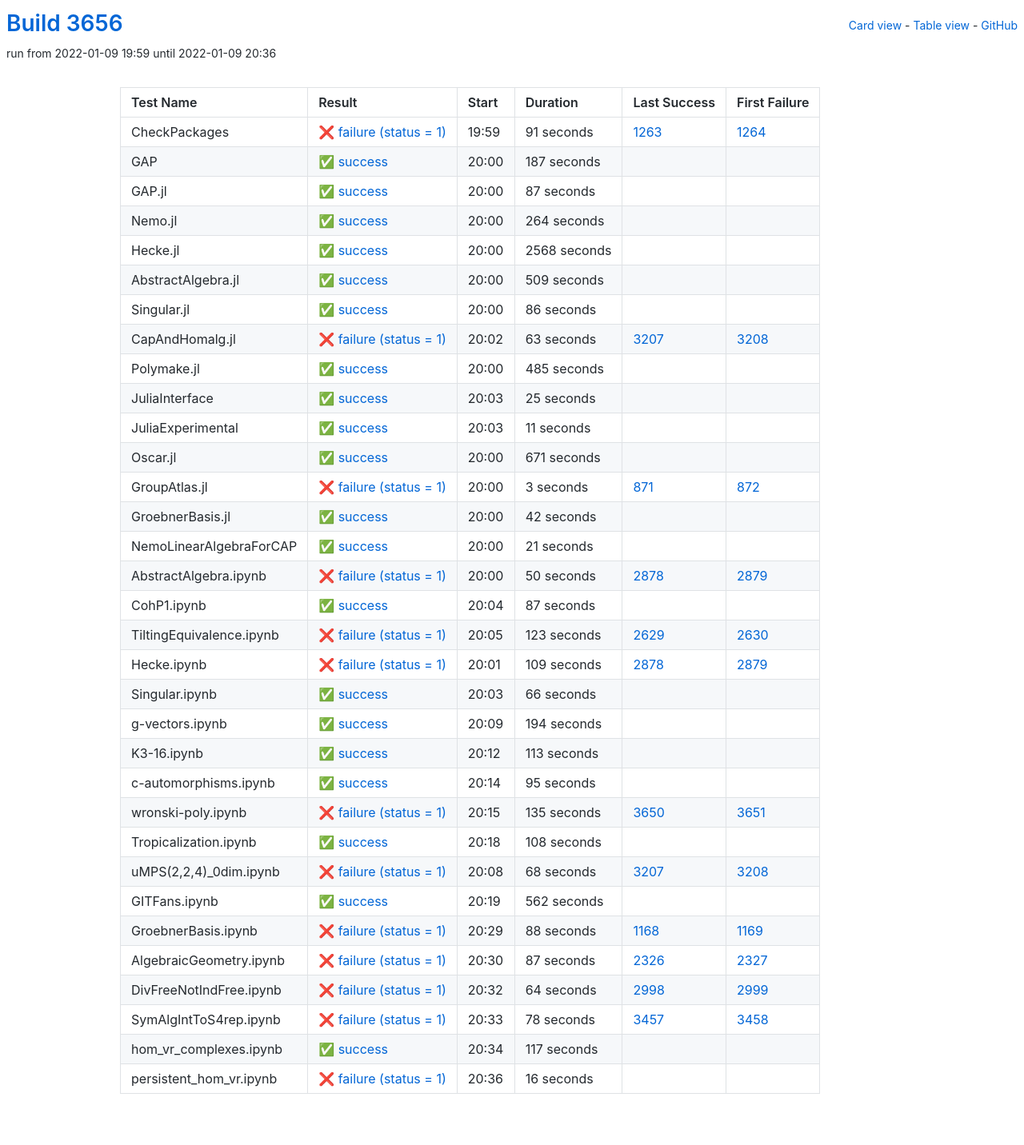
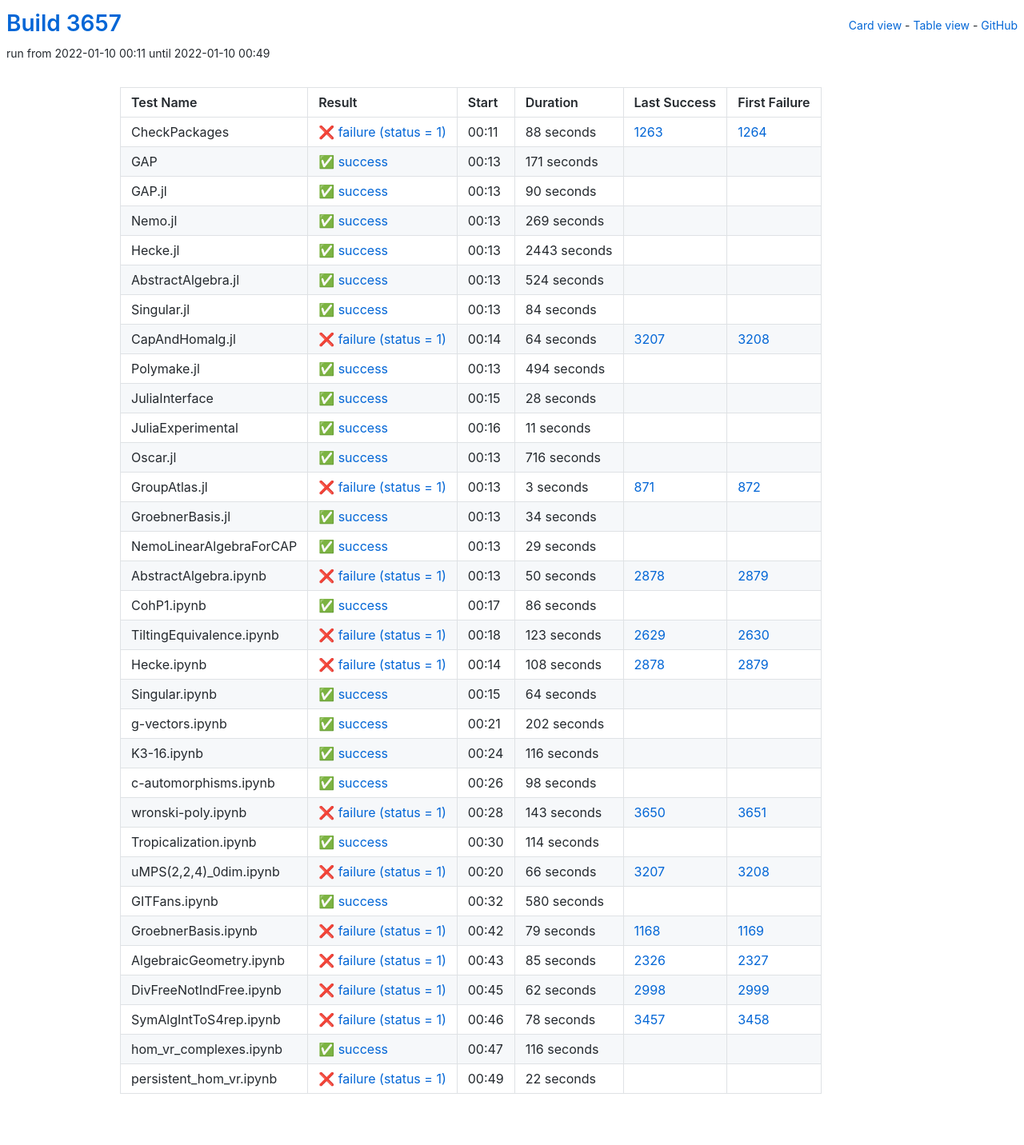
Before and after one commit to oscar-system/oscar-ci-status-stable, a Jekyll site: the page built from table.html, in a window 1280 px wide. Shown: the whole page at 80% size. Built offline with Jekyll 4.4.1, drawn with Linux system fonts in a browser that asks for light colours.

Commit message:
Build #3657

```diff
--- a/_data/ci.yml
+++ b/_data/ci.yml
@@ -1,6 +1,6 @@
 ---
-build: 3656
-build_url: https://oscarci.mathematik.uni-kl.de/job/oscar-stable/3656/
+build: 3657
+build_url: https://oscarci.mathematik.uni-kl.de/job/oscar-stable/3657/
 job: oscar-stable
 organization: oscar-system
 repo: oscar-ci-status-stable
@@ -8,128 +8,128 @@ repourl: https://github.com/oscar-system/oscar-ci-status-stable
 tests:
 - name: CheckPackages
   id: checkpackages
-  log: https://oscarci.mathematik.uni-kl.de/job/oscar-stable/3656/artifact/logs/build-3656/CheckPackages.log
-  start: 2022-01-09 19:59
+  log: https://oscarci.mathematik.uni-kl.de/job/oscar-stable/3657/artifact/logs/build-3657/CheckPackages.log
+  start: 2022-01-10 00:11
   success: false
   exitcode: 1
   status: failure
-  duration: 91
+  duration: 88
   last_success: 1263
   last_success_url: https://oscarci.mathematik.uni-kl.de/job/oscar-stable/1263/
   first_failure: 1264
   first_failure_url: https://oscarci.mathematik.uni-kl.de/job/oscar-stable/1264/
 - name: GAP
   id: gap
-  log: https://oscarci.mathematik.uni-kl.de/job/oscar-stable/3656/artifact/logs/build-3656/GAP.log
-  start: 2022-01-09 20:00
+  log: https://oscarci.mathematik.uni-kl.de/job/oscar-stable/3657/artifact/logs/build-3657/GAP.log
+  start: 2022-01-10 00:13
   success: true
   exitcode: 0
   status: success
-  duration: 187
+  duration: 171
   last_success: false
   last_success_url:
   first_failure: false
   first_failure_url:
 - name: GAP.jl
   id: gap-jl
-  log: https://oscarci.mathematik.uni-kl.de/job/oscar-stable/3656/artifact/logs/build-3656/GAP.jl.log
-  start: 2022-01-09 20:00
+  log: https://oscarci.mathematik.uni-kl.de/job/oscar-stable/3657/artifact/logs/build-3657/GAP.jl.log
+  start: 2022-01-10 00:13
   success: true
   exitcode: 0
   status: success
-  duration: 87
+  duration: 90
   last_success: false
   last_success_url:
   first_failure: false
   first_failure_url:
 - name: Nemo.jl
   id: nemo-jl
-  log: https://oscarci.mathematik.uni-kl.de/job/oscar-stable/3656/artifact/logs/build-3656/Nemo.jl.log
-  start: 2022-01-09 20:00
+  log: https://oscarci.mathematik.uni-kl.de/job/oscar-stable/3657/artifact/logs/build-3657/Nemo.jl.log
+  start: 2022-01-10 00:13
   success: true
   exitcode: 0
   status: success
-  duration: 264
+  duration: 269
   last_success: false
   last_success_url:
   first_failure: false
   first_failure_url:
 - name: Hecke.jl
   id: hecke-jl
-  log: https://oscarci.mathematik.uni-kl.de/job/oscar-stable/3656/artifact/logs/build-3656/Hecke.jl.log
-  start: 2022-01-09 20:00
+  log: https://oscarci.mathematik.uni-kl.de/job/oscar-stable/3657/artifact/logs/build-3657/Hecke.jl.log
+  start: 2022-01-10 00:13
   success: true
   exitcode: 0
   status: success
-  duration: 2568
+  duration: 2443
   last_success: false
   last_success_url:
   first_failure: false
   first_failure_url:
 - name: AbstractAlgebra.jl
   id: abstractalgebra-jl
-  log: https://oscarci.mathematik.uni-kl.de/job/oscar-stable/3656/artifact/logs/build-3656/AbstractAlgebra.jl.log
-  start: 2022-01-09 20:00
+  log: https://oscarci.mathematik.uni-kl.de/job/oscar-stable/3657/artifact/logs/build-3657/AbstractAlgebra.jl.log
+  start: 2022-01-10 00:13
   success: true
   exitcode: 0
   status: success
-  duration: 509
+  duration: 524
   last_success: false
   last_success_url:
   first_failure: false
   first_failure_url:
 - name: Singular.jl
   id: singular-jl
-  log: https://oscarci.mathematik.uni-kl.de/job/oscar-stable/3656/artifact/logs/build-3656/Singular.jl.log
-  start: 2022-01-09 20:00
+  log: https://oscarci.mathematik.uni-kl.de/job/oscar-stable/3657/artifact/logs/build-3657/Singular.jl.log
+  start: 2022-01-10 00:13
   success: true
   exitcode: 0
   status: success
-  duration: 86
+  duration: 84
   last_success: false
   last_success_url:
   first_failure: false
   first_failure_url:
 - name: CapAndHomalg.jl
   id: capandhomalg-jl
-  log: https://oscarci.mathematik.uni-kl.de/job/oscar-stable/3656/artifact/logs/build-3656/CapAndHomalg.jl.log
-  start: 2022-01-09 20:02
+  log: https://oscarci.mathematik.uni-kl.de/job/oscar-stable/3657/artifact/logs/build-3657/CapAndHomalg.jl.log
+  start: 2022-01-10 00:14
   success: false
   exitcode: 1
   status: failure
-  duration: 63
+  duration: 64
   last_success: 3207
   last_success_url: https://oscarci.mathematik.uni-kl.de/job/oscar-stable/3207/
   first_failure: 3208
   first_failure_url: https://oscarci.mathematik.uni-kl.de/job/oscar-stable/3208/
 - name: Polymake.jl
   id: polymake-jl
-  log: https://oscarci.mathematik.uni-kl.de/job/oscar-stable/3656/artifact/logs/build-3656/Polymake.jl.log
-  start: 2022-01-09 20:00
+  log: https://oscarci.mathematik.uni-kl.de/job/oscar-stable/3657/artifact/logs/build-3657/Polymake.jl.log
+  start: 2022-01-10 00:13
   success: true
   exitcode: 0
   status: success
-  duration: 485
+  duration: 494
   last_success: false
   last_success_url:
   first_failure: false
   first_failure_url:
 - name: JuliaInterface
   id: juliainterface
-  log: https://oscarci.mathematik.uni-kl.de/job/oscar-stable/3656/artifact/logs/build-3656/JuliaInterface.log
-  start: 2022-01-09 20:03
+  log: https://oscarci.mathematik.uni-kl.de/job/oscar-stable/3657/artifact/logs/build-3657/JuliaInterface.log
+  start: 2022-01-10 00:15
   success: true
   exitcode: 0
   status: success
-  duration: 25
+  duration: 28
   last_success: false
   last_success_url:
   first_failure: false
   first_failure_url:
 - name: JuliaExperimental
   id: juliaexperimental
-  log: https://oscarci.mathematik.uni-kl.de/job/oscar-stable/3656/artifact/logs/build-3656/JuliaExperimental.log
-  start: 2022-01-09 20:03
+  log: https://oscarci.mathematik.uni-kl.de/job/oscar-stable/3657/artifact/logs/build-3657/JuliaExperimental.log
+  start: 2022-01-10 00:16
   success: true
   exitcode: 0
   status: success
@@ -140,20 +140,20 @@ tests:
   first_failure_url:
 - name: Oscar.jl
   id: oscar-jl
-  log: https://oscarci.mathematik.uni-kl.de/job/oscar-stable/3656/artifact/logs/build-3656/Oscar.jl.log
-  start: 2022-01-09 20:00
+  log: https://oscarci.mathematik.uni-kl.de/job/oscar-stable/3657/artifact/logs/build-3657/Oscar.jl.log
+  start: 2022-01-10 00:13
   success: true
   exitcode: 0
   status: success
-  duration: 671
+  duration: 716
   last_success: false
   last_success_url:
   first_failure: false
   first_failure_url:
 - name: GroupAtlas.jl
   id: groupatlas-jl
-  log: https://oscarci.mathematik.uni-kl.de/job/oscar-stable/3656/artifact/logs/build-3656/GroupAtlas.jl.log
-  start: 2022-01-09 20:00
+  log: https://oscarci.mathematik.uni-kl.de/job/oscar-stable/3657/artifact/logs/build-3657/GroupAtlas.jl.log
+  start: 2022-01-10 00:13
   success: false
   exitcode: 1
   status: failure
@@ -164,32 +164,32 @@ tests:
   first_failure_url: https://oscarci.mathematik.uni-kl.de/job/oscar-stable/872/
 - name: GroebnerBasis.jl
   id: groebnerbasis-jl
-  log: https://oscarci.mathematik.uni-kl.de/job/oscar-stable/3656/artifact/logs/build-3656/GroebnerBasis.jl.log
-  start: 2022-01-09 20:00
+  log: https://oscarci.mathematik.uni-kl.de/job/oscar-stable/3657/artifact/logs/build-3657/GroebnerBasis.jl.log
+  start: 2022-01-10 00:13
   success: true
   exitcode: 0
   status: success
-  duration: 42
+  duration: 34
   last_success: false
   last_success_url:
   first_failure: false
   first_failure_url:
 - name: NemoLinearAlgebraForCAP
   id: nemolinearalgebraforcap
-  log: https://oscarci.mathematik.uni-kl.de/job/oscar-stable/3656/artifact/logs/build-3656/NemoLinearAlgebraForCAP.log
-  start: 2022-01-09 20:00
+  log: https://oscarci.mathematik.uni-kl.de/job/oscar-stable/3657/artifact/logs/build-3657/NemoLinearAlgebraForCAP.log
+  start: 2022-01-10 00:13
   success: true
   exitcode: 0
   status: success
-  duration: 21
+  duration: 29
   last_success: false
   last_success_url:
   first_failure: false
   first_failure_url:
 - name: AbstractAlgebra.ipynb
   id: abstractalgebra-ipynb
-  log: https://oscarci.mathematik.uni-kl.de/job/oscar-stable/3656/artifact/logs/build-3656/AbstractAlgebra.ipynb.log
-  start: 2022-01-09 20:00
+  log: https://oscarci.mathematik.uni-kl.de/job/oscar-stable/3657/artifact/logs/build-3657/AbstractAlgebra.ipynb.log
+  start: 2022-01-10 00:13
   success: false
   exitcode: 1
   status: failure
@@ -200,20 +200,20 @@ tests:
   first_failure_url: https://oscarci.mathematik.uni-kl.de/job/oscar-stable/2879/
 - name: CohP1.ipynb
   id: cohp1-ipynb
-  log: https://oscarci.mathematik.uni-kl.de/job/oscar-stable/3656/artifact/logs/build-3656/CohP1.ipynb.log
-  start: 2022-01-09 20:04
+  log: https://oscarci.mathematik.uni-kl.de/job/oscar-stable/3657/artifact/logs/build-3657/CohP1.ipynb.log
+  start: 2022-01-10 00:17
   success: true
   exitcode: 0
   status: success
-  duration: 87
+  duration: 86
   last_success: false
   last_success_url:
   first_failure: false
   first_failure_url:
 - name: TiltingEquivalence.ipynb
   id: tiltingequivalence-ipynb
-  log: https://oscarci.mathematik.uni-kl.de/job/oscar-stable/3656/artifact/logs/build-3656/TiltingEquivalence.ipynb.log
-  start: 2022-01-09 20:05
+  log: https://oscarci.mathematik.uni-kl.de/job/oscar-stable/3657/artifact/logs/build-3657/TiltingEquivalence.ipynb.log
+  start: 2022-01-10 00:18
   success: false
   exitcode: 1
   status: failure
@@ -224,152 +224,152 @@ tests:
   first_failure_url: https://oscarci.mathematik.uni-kl.de/job/oscar-stable/2630/
 - name: Hecke.ipynb
   id: hecke-ipynb
-  log: https://oscarci.mathematik.uni-kl.de/job/oscar-stable/3656/artifact/logs/build-3656/Hecke.ipynb.log
-  start: 2022-01-09 20:01
+  log: https://oscarci.mathematik.uni-kl.de/job/oscar-stable/3657/artifact/logs/build-3657/Hecke.ipynb.log
+  start: 2022-01-10 00:14
   success: false
   exitcode: 1
   status: failure
-  duration: 109
+  duration: 108
   last_success: 2878
   last_success_url: https://oscarci.mathematik.uni-kl.de/job/oscar-stable/2878/
   first_failure: 2879
   first_failure_url: https://oscarci.mathematik.uni-kl.de/job/oscar-stable/2879/
 - name: Singular.ipynb
   id: singular-ipynb
-  log: https://oscarci.mathematik.uni-kl.de/job/oscar-stable/3656/artifact/logs/build-3656/Singular.ipynb.log
-  start: 2022-01-09 20:03
+  log: https://oscarci.mathematik.uni-kl.de/job/oscar-stable/3657/artifact/logs/build-3657/Singular.ipynb.log
+  start: 2022-01-10 00:15
   success: true
   exitcode: 0
   status: success
-  duration: 66
+  duration: 64
   last_success: false
   last_success_url:
   first_failure: false
   first_failure_url:
 - name: g-vectors.ipynb
   id: g-vectors-ipynb
-  log: https://oscarci.mathematik.uni-kl.de/job/oscar-stable/3656/artifact/logs/build-3656/g-vectors.ipynb.log
-  start: 2022-01-09 20:09
+  log: https://oscarci.mathematik.uni-kl.de/job/oscar-stable/3657/artifact/logs/build-3657/g-vectors.ipynb.log
+  start: 2022-01-10 00:21
   success: true
   exitcode: 0
   status: success
-  duration: 194
+  duration: 202
   last_success: false
   last_success_url:
   first_failure: false
   first_failure_url:
 - name: K3-16.ipynb
   id: k3-16-ipynb
-  log: https://oscarci.mathematik.uni-kl.de/job/oscar-stable/3656/artifact/logs/build-3656/K3-16.ipynb.log
-  start: 2022-01-09 20:12
+  log: https://oscarci.mathematik.uni-kl.de/job/oscar-stable/3657/artifact/logs/build-3657/K3-16.ipynb.log
+  start: 2022-01-10 00:24
   success: true
   exitcode: 0
   status: success
-  duration: 113
+  duration: 116
   last_success: false
   last_success_url:
   first_failure: false
   first_failure_url:
 - name: c-automorphisms.ipynb
   id: c-automorphisms-ipynb
-  log: https://oscarci.mathematik.uni-kl.de/job/oscar-stable/3656/artifact/logs/build-3656/c-automorphisms.ipynb.log
-  start: 2022-01-09 20:14
+  log: https://oscarci.mathematik.uni-kl.de/job/oscar-stable/3657/artifact/logs/build-3657/c-automorphisms.ipynb.log
+  start: 2022-01-10 00:26
   success: true
   exitcode: 0
   status: success
-  duration: 95
+  duration: 98
   last_success: false
   last_success_url:
   first_failure: false
   first_failure_url:
 - name: wronski-poly.ipynb
   id: wronski-poly-ipynb
-  log: https://oscarci.mathematik.uni-kl.de/job/oscar-stable/3656/artifact/logs/build-3656/wronski-poly.ipynb.log
-  start: 2022-01-09 20:15
+  log: https://oscarci.mathematik.uni-kl.de/job/oscar-stable/3657/artifact/logs/build-3657/wronski-poly.ipynb.log
+  start: 2022-01-10 00:28
   success: false
   exitcode: 1
   status: failure
-  duration: 135
+  duration: 143
   last_success: 3650
   last_success_url: https://oscarci.mathematik.uni-kl.de/job/oscar-stable/3650/
   first_failure: 3651
   first_failure_url: https://oscarci.mathematik.uni-kl.de/job/oscar-stable/3651/
 - name: Tropicalization.ipynb
   id: tropicalization-ipynb
-  log: https://oscarci.mathematik.uni-kl.de/job/oscar-stable/3656/artifact/logs/build-3656/Tropicalization.ipynb.log
-  start: 2022-01-09 20:18
+  log: https://oscarci.mathematik.uni-kl.de/job/oscar-stable/3657/artifact/logs/build-3657/Tropicalization.ipynb.log
+  start: 2022-01-10 00:30
   success: true
   exitcode: 0
   status: success
-  duration: 108
+  duration: 114
   last_success: false
   last_success_url:
   first_failure: false
   first_failure_url:
 - name: uMPS(2,2,4)_0dim.ipynb
   id: umps-2-2-4-0dim-ipynb
-  log: https://oscarci.mathematik.uni-kl.de/job/oscar-stable/3656/artifact/logs/build-3656/uMPS-2-2-4-_0dim.ipynb.log
-  start: 2022-01-09 20:08
+  log: https://oscarci.mathematik.uni-kl.de/job/oscar-stable/3657/artifact/logs/build-3657/uMPS-2-2-4-_0dim.ipynb.log
+  start: 2022-01-10 00:20
   success: false
   exitcode: 1
   status: failure
-  duration: 68
+  duration: 66
   last_success: 3207
   last_success_url: https://oscarci.mathematik.uni-kl.de/job/oscar-stable/3207/
   first_failure: 3208
   first_failure_url: https://oscarci.mathematik.uni-kl.de/job/oscar-stable/3208/
 - name: GITFans.ipynb
   id: gitfans-ipynb
-  log: https://oscarci.mathematik.uni-kl.de/job/oscar-stable/3656/artifact/logs/build-3656/GITFans.ipynb.log
-  start: 2022-01-09 20:19
+  log: https://oscarci.mathematik.uni-kl.de/job/oscar-stable/3657/artifact/logs/build-3657/GITFans.ipynb.log
+  start: 2022-01-10 00:32
   success: true
   exitcode: 0
   status: success
-  duration: 562
+  duration: 580
   last_success: false
   last_success_url:
   first_failure: false
   first_failure_url:
 - name: GroebnerBasis.ipynb
   id: groebnerbasis-ipynb
-  log: https://oscarci.mathematik.uni-kl.de/job/oscar-stable/3656/artifact/logs/build-3656/GroebnerBasis.ipynb.log
-  start: 2022-01-09 20:29
+  log: https://oscarci.mathematik.uni-kl.de/job/oscar-stable/3657/artifact/logs/build-3657/GroebnerBasis.ipynb.log
+  start: 2022-01-10 00:42
   success: false
   exitcode: 1
   status: failure
-  duration: 88
+  duration: 79
   last_success: 1168
   last_success_url: https://oscarci.mathematik.uni-kl.de/job/oscar-stable/1168/
   first_failure: 1169
   first_failure_url: https://oscarci.mathematik.uni-kl.de/job/oscar-stable/1169/
 - name: AlgebraicGeometry.ipynb
   id: algebraicgeometry-ipynb
-  log: https://oscarci.mathematik.uni-kl.de/job/oscar-stable/3656/artifact/logs/build-3656/AlgebraicGeometry.ipynb.log
-  start: 2022-01-09 20:30
+  log: https://oscarci.mathematik.uni-kl.de/job/oscar-stable/3657/artifact/logs/build-3657/AlgebraicGeometry.ipynb.log
+  start: 2022-01-10 00:43
   success: false
   exitcode: 1
   status: failure
-  duration: 87
+  duration: 85
   last_success: 2326
   last_success_url: https://oscarci.mathematik.uni-kl.de/job/oscar-stable/2326/
   first_failure: 2327
   first_failure_url: https://oscarci.mathematik.uni-kl.de/job/oscar-stable/2327/
 - name: DivFreeNotIndFree.ipynb
   id: divfreenotindfree-ipynb
-  log: https://oscarci.mathematik.uni-kl.de/job/oscar-stable/3656/artifact/logs/build-3656/DivFreeNotIndFree.ipynb.log
-  start: 2022-01-09 20:32
+  log: https://oscarci.mathematik.uni-kl.de/job/oscar-stable/3657/artifact/logs/build-3657/DivFreeNotIndFree.ipynb.log
+  start: 2022-01-10 00:45
   success: false
   exitcode: 1
   status: failure
-  duration: 64
+  duration: 62
   last_success: 2998
   last_success_url: https://oscarci.mathematik.uni-kl.de/job/oscar-stable/2998/
   first_failure: 2999
   first_failure_url: https://oscarci.mathematik.uni-kl.de/job/oscar-stable/2999/
 - name: SymAlgIntToS4rep.ipynb
   id: symalginttos4rep-ipynb
-  log: https://oscarci.mathematik.uni-kl.de/job/oscar-stable/3656/artifact/logs/build-3656/SymAlgIntToS4rep.ipynb.log
-  start: 2022-01-09 20:33
+  log: https://oscarci.mathematik.uni-kl.de/job/oscar-stable/3657/artifact/logs/build-3657/SymAlgIntToS4rep.ipynb.log
+  start: 2022-01-10 00:46
   success: false
   exitcode: 1
   status: failure
@@ -380,24 +380,24 @@ tests:
   first_failure_url: https://oscarci.mathematik.uni-kl.de/job/oscar-stable/3458/
 - name: hom_vr_complexes.ipynb
   id: hom-vr-complexes-ipynb
-  log: https://oscarci.mathematik.uni-kl.de/job/oscar-stable/3656/artifact/logs/build-3656/hom_vr_complexes.ipynb.log
-  start: 2022-01-09 20:34
+  log: https://oscarci.mathematik.uni-kl.de/job/oscar-stable/3657/artifact/logs/build-3657/hom_vr_complexes.ipynb.log
+  start: 2022-01-10 00:47
   success: true
   exitcode: 0
   status: success
-  duration: 117
+  duration: 116
   last_success: false
   last_success_url:
   first_failure: false
   first_failure_url:
 - name: persistent_hom_vr.ipynb
   id: persistent-hom-vr-ipynb
-  log: https://oscarci.mathematik.uni-kl.de/job/oscar-stable/3656/artifact/logs/build-3656/persistent_hom_vr.ipynb.log
-  start: 2022-01-09 20:36
+  log: https://oscarci.mathematik.uni-kl.de/job/oscar-stable/3657/artifact/logs/build-3657/persistent_hom_vr.ipynb.log
+  start: 2022-01-10 00:49
   success: false
   exitcode: 1
   status: failure
-  duration: 16
+  duration: 22
   last_success: false
   last_success_url:
   first_failure: false
```
Also changed, not shown: README.md.
